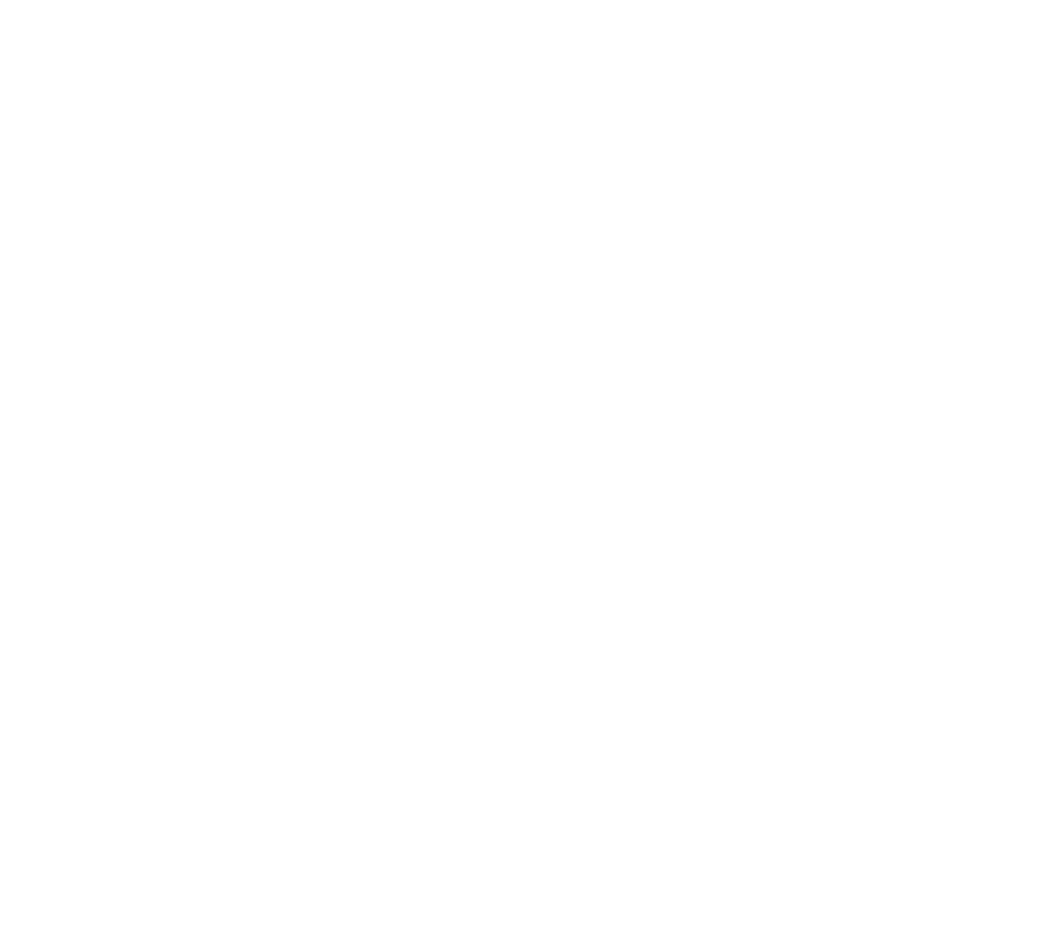
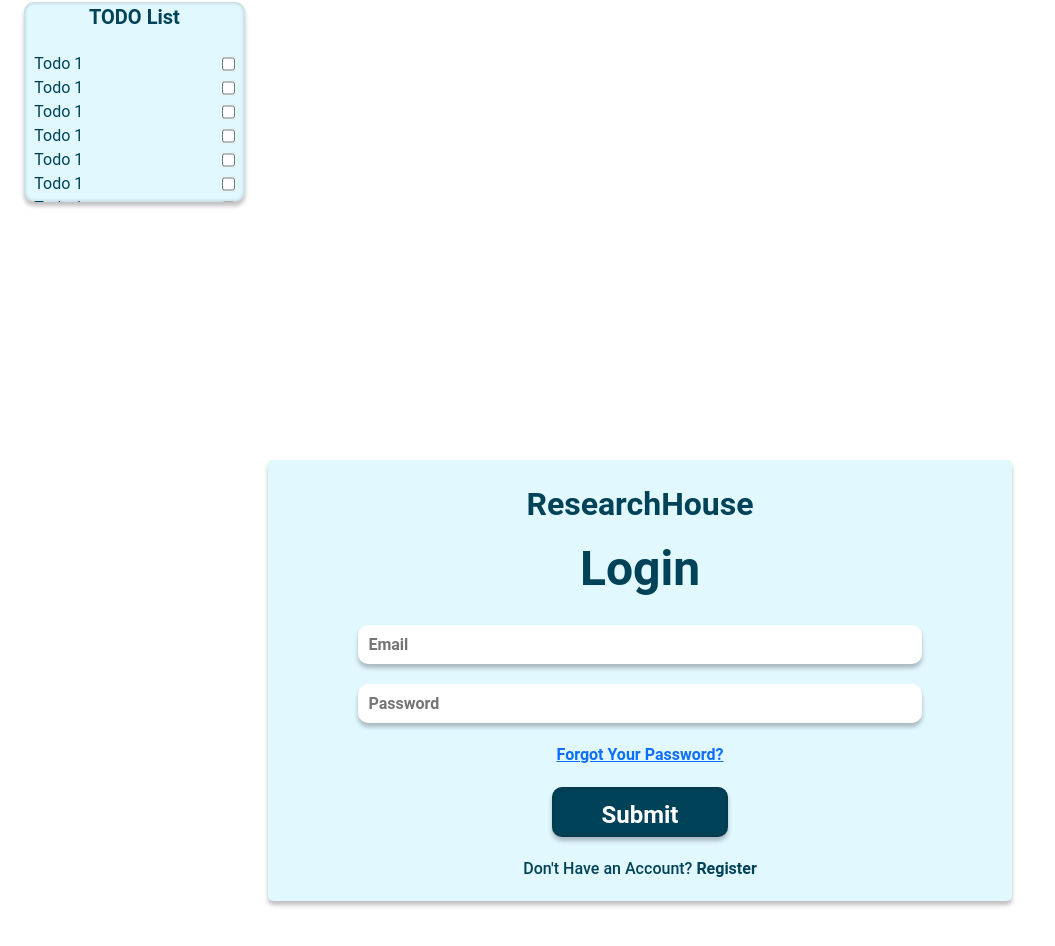
Before and after one commit to metallust/ResearchHouse, a React (Create React App) app in the folder client/: page /addstudent in a window 1280 px wide. Before the commit this address had no page. Shown: the part 520-1466 px from the top of the page, without its empty margins (0-1055 px from the left). Before the commit the page ends 800 px from the top, so only its background shows below. Built offline with nearby package versions, Linux system fonts and the light colour scheme.

Commit message:
pg coordinator sidebar

```diff
--- a/client/src/App.js
+++ b/client/src/App.js
@@ -14,6 +14,7 @@
 import StudentDashboard from "./components/student/StudentDashboard";
 import Addstudent from "./components/pgCoordinator/Addstudent";
 import Main from "./components/test/Main";
+import PgCoordinatorDashboard from "./components/pgCoordinator/PgCoordinatorDashboard";
 
 function App() {
 	const { theme, changeTheme } = useContext(ThemeContext);
@@ -24,10 +25,11 @@
 			<Routes>
 				<Route path='/login' element={<LoginPage />} />
 				<Route path='/signup' element={<Signup />} />
+				<Route path='/addstudent' element={<Addstudent />} />
 				<Route path='/' element={<LandingPage />} />
 				<Route path='/domain' element={<DomainSelection />} />
 				<Route path='/Home' element={<Dashboard />} />
-				<Route path='/test' element={<Main />} />
+				<Route path='/test' element={<Main />} />s
 				<Route
 					path='/todo'
 					element={
@@ -47,9 +49,27 @@
 					}
 				/>
 				<Route path='/color' element={<Colors />} />
-
-				<Route exact path='/studentdashboard' element={<StudentDashboard />}>
-					<Route exact path='/studentdashboard/myprogress' element={<Colors />} />
+				<Route
+					exact
+					path='/studentdashboard'
+					element={<StudentDashboard />}
+				>
+					<Route
+						exact
+						path='/studentdashboard/myprogress'
+						element={<Colors />}
+					/>
+				</Route>
+				<Route
+					exact
+					path='/pgcoordinatordashboard'
+					element={<PgCoordinatorDashboard />}
+				>
+					{/* <Route
+						exact
+						path='/pgcoordinatordashboard/myprogress'
+						element={<Colors />}
+					/> */}
 				</Route>
 			</Routes>
 		</BrowserRouter>
--- a/client/src/components/pgCoordinator/Addstudent.js
+++ b/client/src/components/pgCoordinator/Addstudent.js
@@ -1,135 +1,201 @@
-import React, { useState } from "react";
-import { Link } from "react-router-dom";
+import React from "react";
+import StudentSidebar from "../student/StudentSidebar";
 
 const Addstudent = () => {
-	const [studentDetails, setstudentDetails] = useState({
-		itemName: "",
-		quantity: 0,
-		minQuantity: 0,
-	});
+	const handleSubmit = (event) => {
+		event.preventDefault();
+		// Add logic for form submission here
+	};
+	return (
+		<div>
+			<div>
+				<div
+					style={{
+						backgroundColor: "transparent",
+						minHeight: "100vh",
+						width: "21%",
+					}}
+				>
+					<StudentSidebar />
+				</div>
 
-	const [itemList, setItemList] = useState([]);
-	const [isSubmitDisabled, setSubmitDisabled] = useState(true);
-
-	const handleAddItem = () => {
-		setItemList((prevList) => [...prevList, studentDetails]);
-		setstudentDetails({
-			studentName: "",
-			prn: "",
-			email: "",
-		});
-		setSubmitDisabled(false);
-	};
-
-	const handleNewStudentRequest = () => {
-		// Add logic to handle the submission of all items
-		console.log("Student Details submitted:", itemList);
-		// You can send this data to your backend or perform further actions
-	};
-
-	const handleChange = (event) => {
-		const { id, value } = event.target;
-		setstudentDetails((prevDetails) => ({
-			...prevDetails,
-			[id]: value,
-		}));
-	};
-
-	return (
+				<section
+					className='login-box custom'
+					style={{
+						display: "flex",
+						justifyContent: "center",
+						alignItems: "center",
+						minHeight: "100vh",
+					}}
+				>
 					<div className='container'>
-			<form className='py-2 d-flex flex-column'>
-				<h4 className='my-1'>Add Student Details :</h4>
-
-				<div className='d-flex justify-content-between flex-wrap mb-3'>
-					<div className='d-flex me-3 mb-3'>
-						<label
-							htmlFor='studentName'
-							className='form-label align-self-center h6'
+						<div className='row'>
+							<div className='intro clearfix'>
+								<div className='offset-md-2 offset-lg-2 col-lg-8 col-md-8 col-sm-12 col-xs-12'>
+									<form
+										className='form-horizontal'
+										role='form'
+										method='POST'
+										action=''
+										id='thisform'
+										onSubmit={handleSubmit}
+										style={{
+											border: "none",
+											padding: "20px",
+											borderRadius: "5px",
+											boxShadow:
+												"0px 4px 4px rgba(0, 0, 0, 0.25)",
+											background: "#E1F8FF",
+											fontFamily: "Roboto, sans-serif",
+											textAlign: "center",
+										}}
 									>
-							Name :
-						</label>
+										<div className='col-lg-12 col-md-12 col-sm-12 col-xs-12 div_spacing'>
+											<p
+												style={{
+													fontSize: "32px",
+													fontWeight: "700",
+													color: "#004257",
+													fontFamily:
+														"Roboto, sans-serif",
+													marginBottom: "5px",
+												}}
+											>
+												ResearchHouse
+											</p>
+											<p
+												style={{
+													fontSize: "48px",
+													fontWeight: "700",
+													color: "#004257",
+													fontFamily:
+														"Roboto, sans-serif",
+													marginBottom: "20px",
+												}}
+											>
+												Login
+											</p>
 											<input
+												placeholder='Email'
 												type='text'
-							className='form-control ms-4'
-							id='studentName'
-							value={studentDetails.studentName}
-							onChange={handleChange}
+												id='email'
+												name='email'
+												value=''
+												className='form-control-login input_box'
+												style={{
+													width: "80%",
+													height: "40%",
+													padding: "10px",
+													borderRadius: "10px",
+													boxShadow:
+														"0px 4px 4px rgba(0, 0, 0, 0.25)",
+													border: "none",
+													color: "#004257",
+													fontSize: "16px",
+													fontWeight: "600",
+													fontFamily:
+														"Roboto, sans-serif",
+													marginBottom: "20px",
+												}}
 											/>
 										</div>
-					<div className='d-flex me-3 mb-3'>
-						<label
-							htmlFor='prn'
-							className='form-label align-self-center h6'
-						>
-							PRN :
-						</label>
+										<div className='col-lg-12 col-md-12 col-sm-12 col-xs-12 div_spacing'>
 											<input
-							type='text'
-							className='form-control ms-4'
-							id='prn'
-							value={studentDetails.prn}
-							onChange={handleChange}
+												placeholder='Password'
+												id='password'
+												type='password'
+												name='password'
+												className='form-control-login input_box'
+												style={{
+													width: "80%",
+													height: "40%",
+													padding: "10px",
+													borderRadius: "10px",
+													boxShadow:
+														"0px 4px 4px rgba(0, 0, 0, 0.25)",
+													border: "none",
+													color: "#004257",
+													fontSize: "16px",
+													fontWeight: "600",
+													fontFamily:
+														"Roboto, sans-serif",
+													marginBottom: "20px",
+												}}
 											/>
 										</div>
-					<div className='d-flex me-3 mb-3'>
-						<label
-							htmlFor='email'
-							className='form-label align-self-center h6'
+										<div className='col-lg-12 col-md-12 col-sm-12 col-xs-12 div_spacing'>
+											<span
+												style={{
+													display: "block",
+													marginBottom: "20px",
+													color: "#004257",
+													fontSize: "16px",
+													fontWeight: "600",
+													fontFamily:
+														"Roboto, sans-serif",
+												}}
 											>
-							Email :
-						</label>
+												<a href=''>
+													Forgot Your Password?
+												</a>
+											</span>
+										</div>
+										<div className='col-lg-12 col-md-12 col-sm-12 col-xs-12 div_spacing'>
 											<input
-							type='text'
-							className='form-control ms-4'
-							id='email'
-							value={studentDetails.email}
-							onChange={handleChange}
+												type='submit'
+												id='edit-submit'
+												name='op'
+												value='Submit'
+												className='form-control-login btn btn-success btn-lg'
+												style={{
+													width: "176px",
+													height: "50px",
+													padding: "10px",
+													backgroundColor: "#004257",
+													borderRadius: "10px",
+													border: "none",
+													color: "#fff",
+													fontSize: "24px",
+													fontWeight: "600",
+													boxShadow:
+														"0px 4px 4px rgba(0, 0, 0, 0.25), inset 0px 0px 4px rgba(0, 0, 0, 0.25)",
+													fontFamily:
+														"Roboto, sans-serif",
+													marginBottom: "20px",
+												}}
 											/>
 										</div>
+										<div className='col-lg-12 col-md-12 col-sm-12 col-xs-12 div_spacing'>
+											<span
+												style={{
+													fontSize: "16px",
+													fontWeight: "500",
+													color: "#004257",
+													fontFamily:
+														"Roboto, sans-serif",
+												}}
+											>
+												Don't Have an Account?{" "}
+												<a
+													href='javascript:void(0)'
+													data-toggle='modal'
+													data-target='#Registeration_type_modal'
+													style={{
+														textDecoration: "none",
+														color: "#004257",
+														fontWeight: "bold",
+													}}
+												>
+													Register
+												</a>
+											</span>
 										</div>
-
-				<button
-					className='btn btn-outline-success me-2 align-self-center'
-					style={{ width: "10rem" }}
-					onClick={handleAddItem}
-					type='button'
-				>
-					Add
-				</button>
 									</form>
-
-			<div className='mt-4'>
-				<h5>Added Student Details:</h5>
-				<table className='table'>
-					<thead>
-						<tr>
-							<th>Student Name</th>
-							<th>PRN</th>
-							<th>Email</th>
-						</tr>
-					</thead>
-					<tbody>
-						{itemList.map((item, index) => (
-							<tr key={index}>
-								<td>{item.studentName}</td>
-								<td>{item.prn}</td>
-								<td>{item.email}</td>
-							</tr>
-						))}
-					</tbody>
-				</table>
-
-				<button
-					className='btn btn-primary me-2'
-					onClick={handleNewStudentRequest}
-					type='button'
-					disabled={isSubmitDisabled}
-				>
-					Submit
-				</button>
-				<Link to={""} className='btn btn-secondary' role='button'>
-					Cancel
-				</Link>
+								</div>
+							</div>
+						</div>
+					</div>
+				</section>
 			</div>
 		</div>
 	);
--- /dev/null
+++ b/client/src/components/pgCoordinator/PgCoordinatorDashboard.js
@@ -0,0 +1,21 @@
+import React from "react";
+import StudentSidebar from "../student/StudentSidebar";
+import PgCoordinatorSidebar from "./PgCoordinatorSidebar";
+
+const PgCoordinatorDashboard = () => {
+	return (
+		<div>
+			<div
+				style={{
+					backgroundColor: "transparent",
+					minHeight: "100vh",
+					width: "21%",
+				}}
+			>
+				<PgCoordinatorSidebar />
+			</div>
+		</div>
+	);
+};
+
+export default PgCoordinatorDashboard;
--- a/client/src/components/pgCoordinator/PgCoordinatorSidebar.js
+++ b/client/src/components/pgCoordinator/PgCoordinatorSidebar.js
@@ -1,11 +1,97 @@
-import React from 'react'
+import React from "react";
 
 const PgCoordinatorSidebar = () => {
-  return (
-    <div>
-      PG coordinator Sidebar
-    </div>
-  )
-}
+	const branch = "Computer Science";
+	const batch = "2022-2023";
+	const schedule = "Presentation";
+	const scheduledate = "05/12/2012";
+	return (
+		<div className='container d-flex flex-column align-items-center'>
+			<div
+				className='logo'
+				style={{
+					fontSize: "28px",
+					fontWeight: "700",
+					color: "#004257",
+					fontFamily: "Roboto, sans-serif",
+					marginBottom: "5px",
+					marginTop: "20px",
+				}}
+			>
+				ResearchHouse
+			</div>
+			<div
+				className='container py-2'
+				style={{
+					backgroundColor: "#E1F8FF",
+					width: "90%",
+					height: "fit-content",
+					borderRadius: "10px",
+					border: "none",
+					padding: "20px",
+					boxShadow: "0px 4px 4px rgba(0, 0, 0, 0.25)",
+					background: "#E1F8FF",
+					fontFamily: "Roboto, sans-serif",
+					textAlign: "center",
+					fontSize: "15px",
+					fontWeight: "550",
+					color: "#004257",
+				}}
+			>
+				{branch}
+				<div></div>
+				{batch}
+				<div></div>
+				<div
+					style={{
+						fontSize: "12px",
+					}}
+				>
+					Upcomming : {schedule} ({scheduledate})
+				</div>
+			</div>
+			<div
+				className='container mt-3 py-2'
+				style={{
+					backgroundColor: "#E1F8FF",
+					width: "90%",
+					height: "fit-content",
+					borderRadius: "10px",
+					border: "none",
+					padding: "20px",
+					boxShadow: "0px 4px 4px rgba(0, 0, 0, 0.25)",
+					background: "#E1F8FF",
+					fontFamily: "Roboto, sans-serif",
+					textAlign: "center",
+					fontSize: "15px",
+					fontWeight: "550",
+					color: "#004257",
+				}}
+			>
+				Department
+			</div>
 
-export default PgCoordinatorSidebar
+			<div
+				className='container mt-3 py-2'
+				style={{
+					backgroundColor: "#E1F8FF",
+					width: "90%",
+					height: "fit-content",
+					borderRadius: "10px",
+					border: "none",
+					padding: "20px",
+					boxShadow: "0px 4px 4px rgba(0, 0, 0, 0.25)",
+					background: "#E1F8FF",
+					fontFamily: "Roboto, sans-serif",
+					textAlign: "center",
+					fontSize: "15px",
+					fontWeight: "550",
+					color: "#004257",
+				}}
+			>
+				Batch
+			</div>
+		</div>
+	);
+};
+export default PgCoordinatorSidebar;
```
Lines whose indentation alone changed are shown as unchanged.
